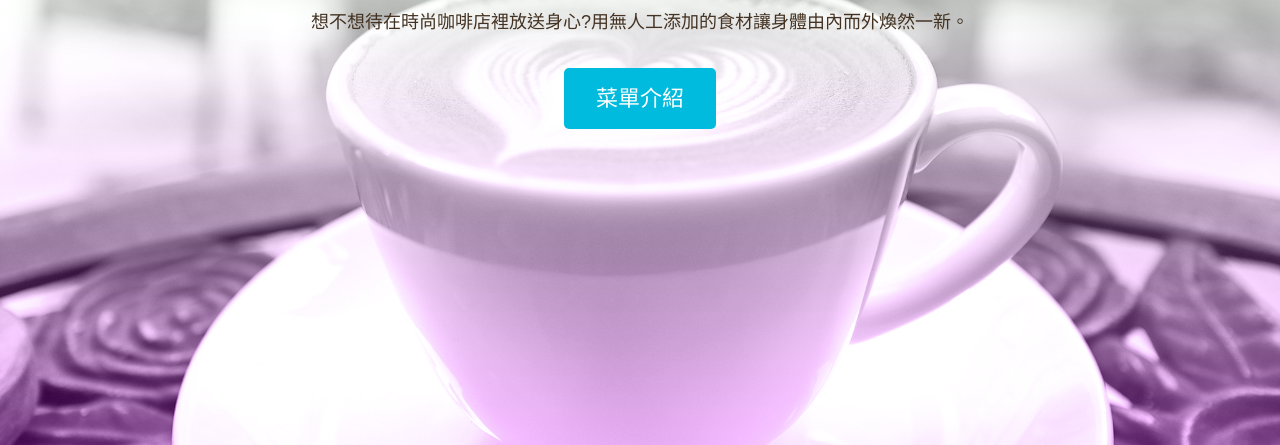
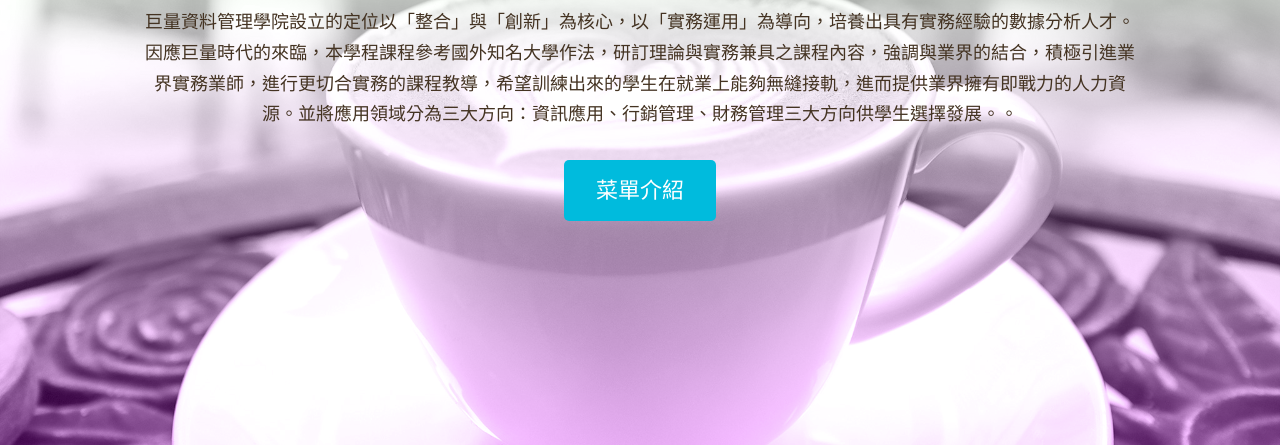
Before and after one commit to liyinku07/practice, a plain HTML site: page index.html in a window 1280 px wide. Shown: the part 355-800 px from the top of the page. Drawn offline with Linux system fonts and the light colour scheme; some packages are replaced by stand-ins of ours; a web font is replaced by a local one.

Commit message:
Update index.html

```diff
--- a/index.html
+++ b/index.html
@@ -27,7 +27,7 @@
 
         <div class="home-content wrapper">
             <h2 class="page-title">We'll Make Your Day</h2>
-            <p>想不想待在時尚咖啡店裡放送身心?用無人工添加的食材讓身體由內而外煥然一新。</p>
+            <p>巨量資料管理學院設立的定位以「整合」與「創新」為核心，以「實務運用」為導向，培養出具有實務經驗的數據分析人才。因應巨量時代的來臨，本學程課程參考國外知名大學作法，研訂理論與實務兼具之課程內容，強調與業界的結合，積極引進業界實務業師，進行更切合實務的課程教導，希望訓練出來的學生在就業上能夠無縫接軌，進而提供業界擁有即戰力的人力資源。並將應用領域分為三大方向：資訊應用、行銷管理、財務管理三大方向供學生選擇發展。。</p>
             <a class="button" href="menu.html">菜單介紹</a>
 
         </div> <!--  /#HOME -->
```
